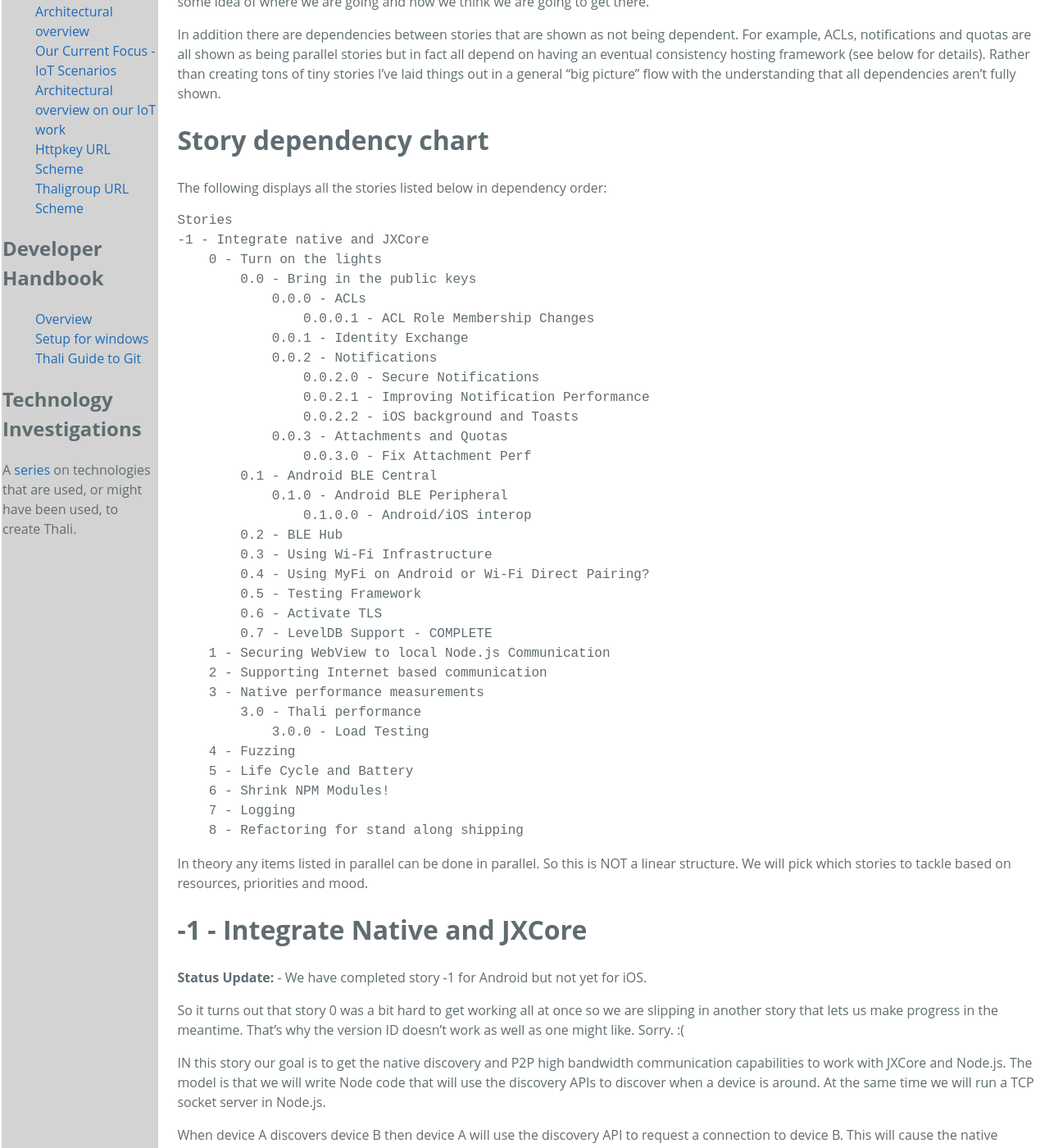
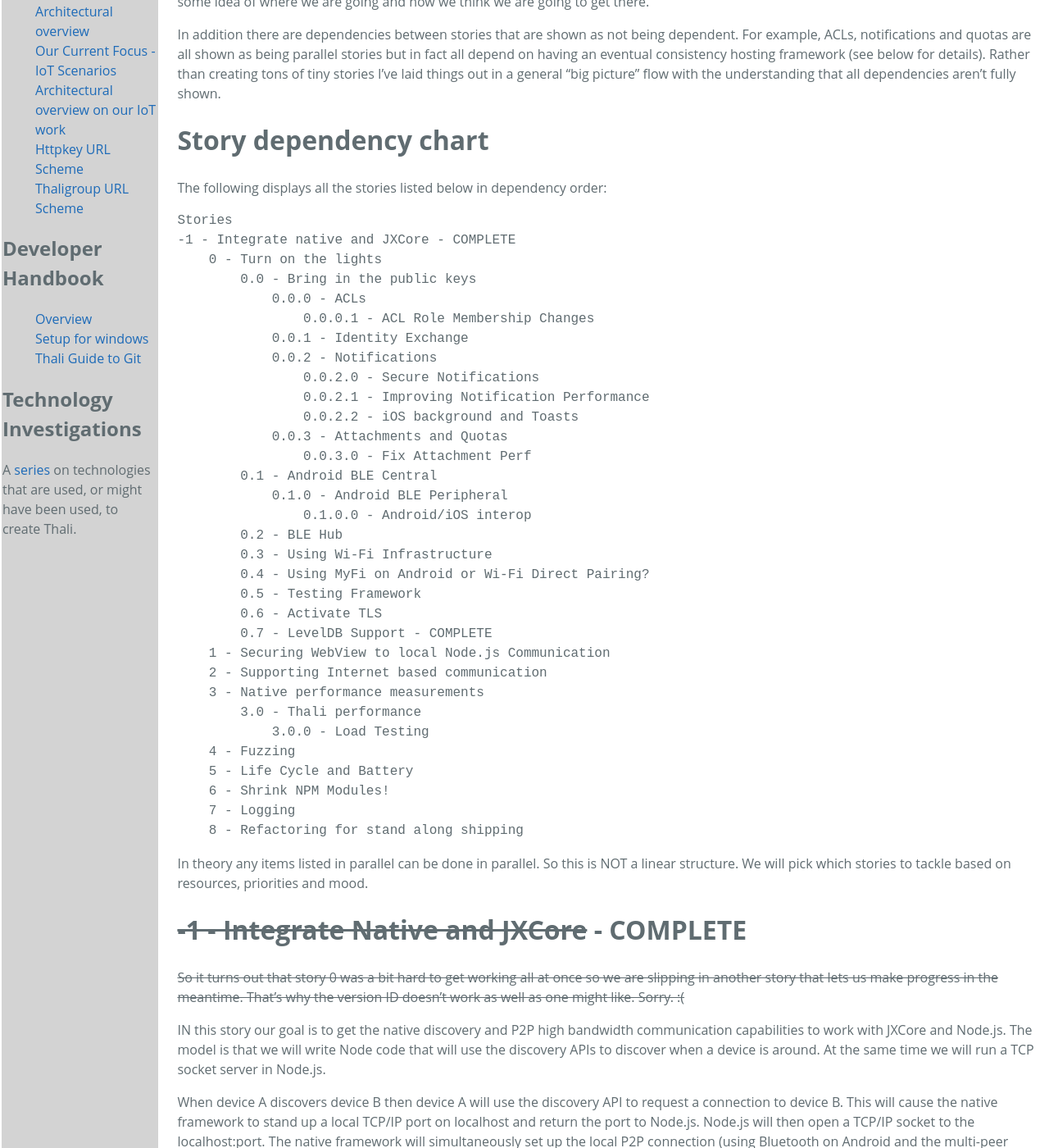
Before and after one commit to thaliproject/thali, a Jekyll site: the page built from stories.md, in a window 1280 px wide and 1400 px high, scrolled down 331 px. Shown: the whole window at 82% size. Built offline with Jekyll 4.4.1, drawn with Linux system fonts in a browser that asks for light colours; Markdown is read by kramdown in place of the engine named in the settings; some of the changed text lies outside the part shown.

Commit message:
Marking story -1 as done
I'm not sure if this will actually work.

````diff
--- a/stories.md
+++ b/stories.md
@@ -16,7 +16,7 @@
 
 ```
 Stories
--1 - Integrate native and JXCore
+-1 - Integrate native and JXCore - COMPLETE
     0 - Turn on the lights
         0.0 - Bring in the public keys
             0.0.0 - ACLs
@@ -51,11 +51,9 @@
 
 In theory any items listed in parallel can be done in parallel. So this is NOT a linear structure. We will pick which stories to tackle based on resources, priorities and mood.
 
-# -1 - Integrate Native and JXCore
+# ~~-1 - Integrate Native and JXCore~~ - COMPLETE
 
-__Status Update:__ - We have completed story -1 for Android but not yet for iOS.
-
-So it turns out that story 0 was a bit hard to get working all at once so we are slipping in another story that lets us make progress in the meantime. That's why the version ID doesn't work as well as one might like. Sorry. :(
+<del>So it turns out that story 0 was a bit hard to get working all at once so we are slipping in another story that lets us make progress in the meantime. That's why the version ID doesn't work as well as one might like. Sorry. :(
 
 IN this story our goal is to get the native discovery and P2P high bandwidth communication capabilities to work with JXCore and Node.js. The model is that we will write Node code that will use the discovery APIs to discover when a device is around. At the same time we will run a TCP socket server in Node.js.
 
@@ -65,7 +63,7 @@
 
 We will just use the local log to log the results of the discovery and message exchange.
 
-The point of this story is that we will have successfully integrated the native P2P infrastructure for both discovery and high bandwidth transfer into Node.jx.
+The point of this story is that we will have successfully integrated the native P2P infrastructure for both discovery and high bandwidth transfer into Node.jx.</del>
 
 # 0 - Turn on the lights
 
````
